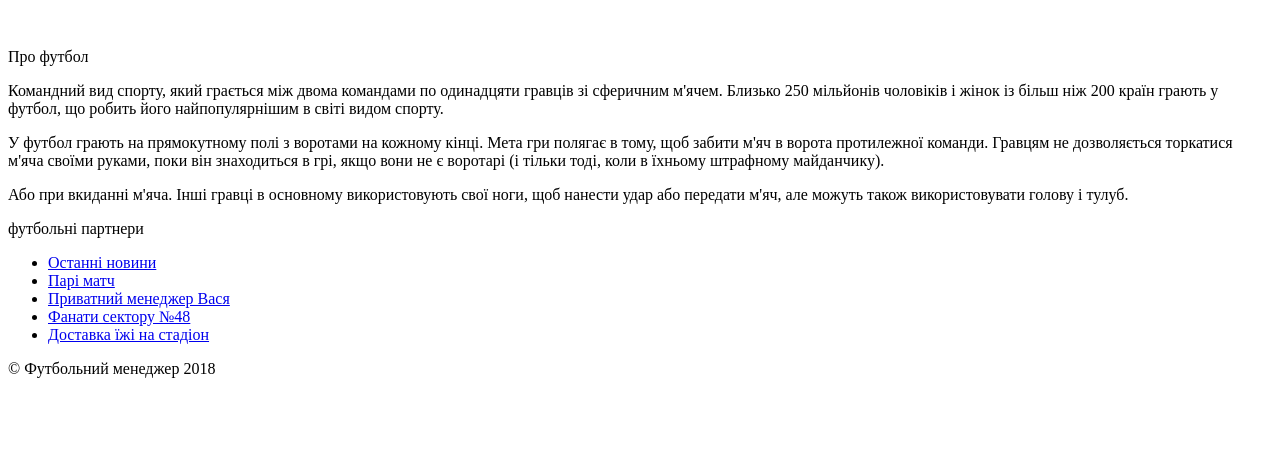
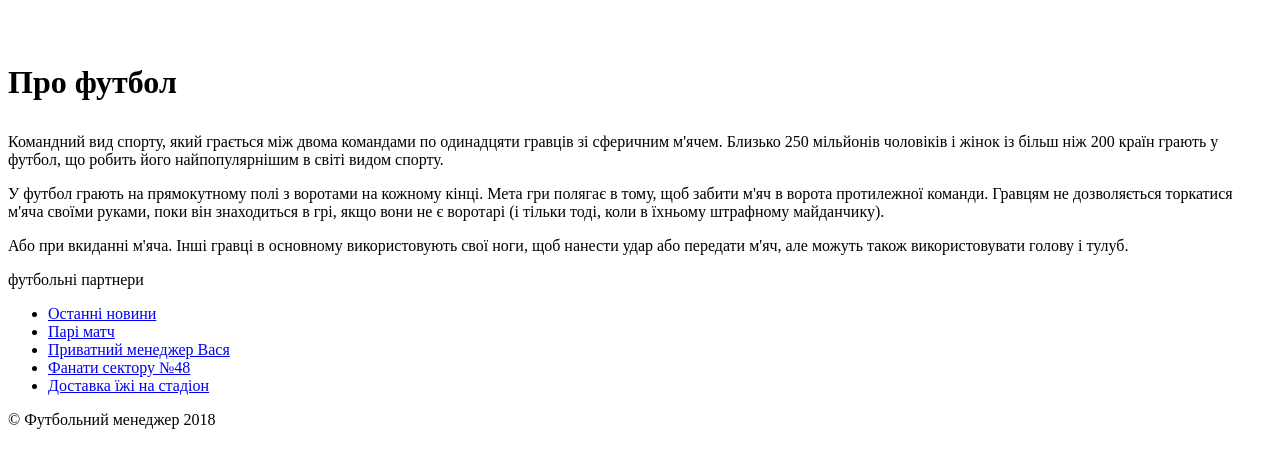
Before and after one commit to Kari-228/football-manager-1.0, a plain HTML site: page index.html in a window 1280 px wide. Shown: the part 190-658 px from the top of the page. Drawn offline with Linux system fonts and the light colour scheme.

Commit message:
add title

```diff
--- a/index.html
+++ b/index.html
@@ -3,7 +3,7 @@
 <head>
     <meta charset="UTF-8">
     <meta name="viewport" content="width=device-width, initial-scale=1.0">
-    <title>Document</title>
+    <title>Футбольний менеджер</title>
 </head>
 <body>
     <header>
@@ -26,14 +26,17 @@
         <img src="img/picture.png" alt="">
     </div>
     <div>
+
+            <main>
+                <h1>
+                    <p>Про футбол</p>
+                </h1>
+                <p>Командний вид спорту, який грається між двома командами по одинадцяти гравців зі сферичним м'ячем. Близько 250 мільйонів чоловіків і жінок із більш ніж 200 країн грають у футбол, що робить його найпопулярнішим в світі видом спорту.</p>
+                <p>У футбол грають на прямокутному полі з воротами на кожному кінці. Мета гри полягає в тому, щоб забити м'яч в ворота протилежної команди. Гравцям не дозволяється торкатися м'яча своїми руками, поки він знаходиться в грі, якщо вони не є воротарі (і тільки тоді, коли в їхньому штрафному майданчику).</p>
+                <p>Або при вкиданні м'яча. Інші гравці в основному використовують свої ноги, щоб нанести удар або передати м'яч, але можуть також використовувати голову і тулуб.</p>
+            </main>
         <div>
-            <p>Про футбол</p>
-            <p>Командний вид спорту, який грається між двома командами по одинадцяти гравців зі сферичним м'ячем. Близько 250 мільйонів чоловіків і жінок із більш ніж 200 країн грають у футбол, що робить його найпопулярнішим в світі видом спорту.</p>
-            <p>У футбол грають на прямокутному полі з воротами на кожному кінці. Мета гри полягає в тому, щоб забити м'яч в ворота протилежної команди. Гравцям не дозволяється торкатися м'яча своїми руками, поки він знаходиться в грі, якщо вони не є воротарі (і тільки тоді, коли в їхньому штрафному майданчику).</p>
-            <p>Або при вкиданні м'яча. Інші гравці в основному використовують свої ноги, щоб нанести удар або передати м'яч, але можуть також використовувати голову і тулуб.</p>
-        </div>
-        <div>
-            футбольні партнери
+            <p>футбольні партнери</p>
             <ul>
                 <li>
                     <a href="#">Останні новини</a>
```
